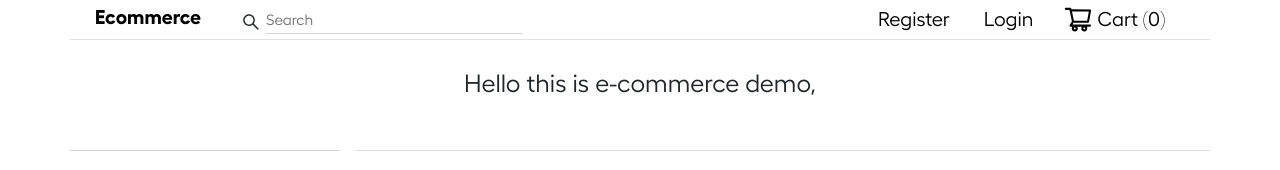
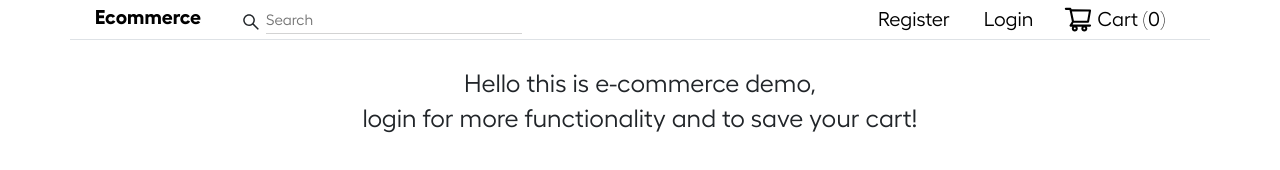
Before and after one commit to deangev/e-commerce, a React (Create React App) app: page / in a window 1280 px wide. Shown: the top 170 px of the page. Built offline with nearby package versions, Linux system fonts and the light colour scheme; no server answers.

Commit message:
first commit

```diff
--- a/src/components/pages/Home.js
+++ b/src/components/pages/Home.js
@@ -14,7 +14,7 @@ export default function Home() {
                     :
                     <div>
                         <h1>Hello this is e-commerce demo,</h1>
-                        {/* <h1>login for more functionality and to save your cart!</h1> */}
+                        <h1>login for more functionality and to save your cart!</h1>
                     </div>
                 }
             </div>
```
